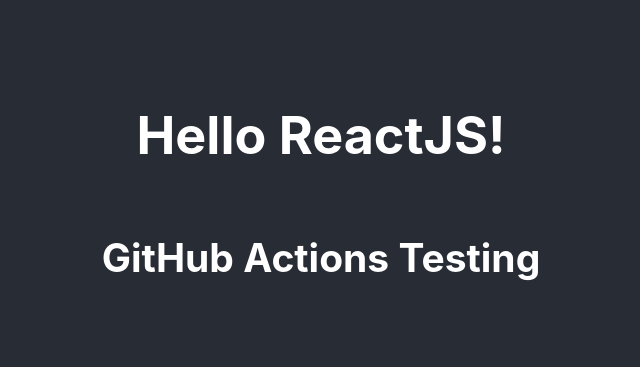
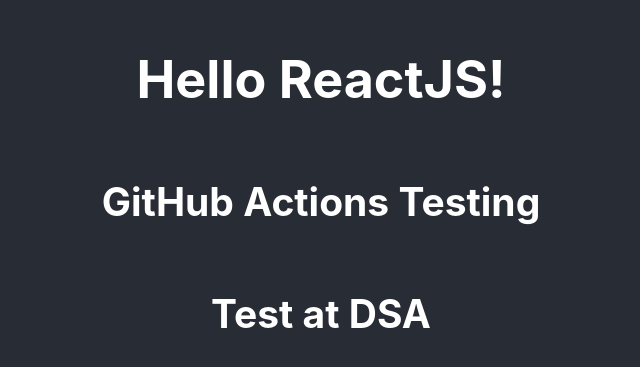
Before and after one commit to sajeeth-ahamed/hello-react, a React (Create React App) app: page / in a window 1280 px wide. Shown: the part 209-576 px from the top of the page, without its empty margins (319-959 px from the left). Built offline with nearby package versions, Linux system fonts and the light colour scheme.

Commit message:
fix: add another element

```diff
--- a/src/App.js
+++ b/src/App.js
@@ -6,6 +6,7 @@
       <header className="App-header">
         <h1>Hello ReactJS!</h1>
         <h2>GitHub Actions Testing</h2>
+        <h2>Test at DSA</h2>
       </header>
 
     </div>
```
